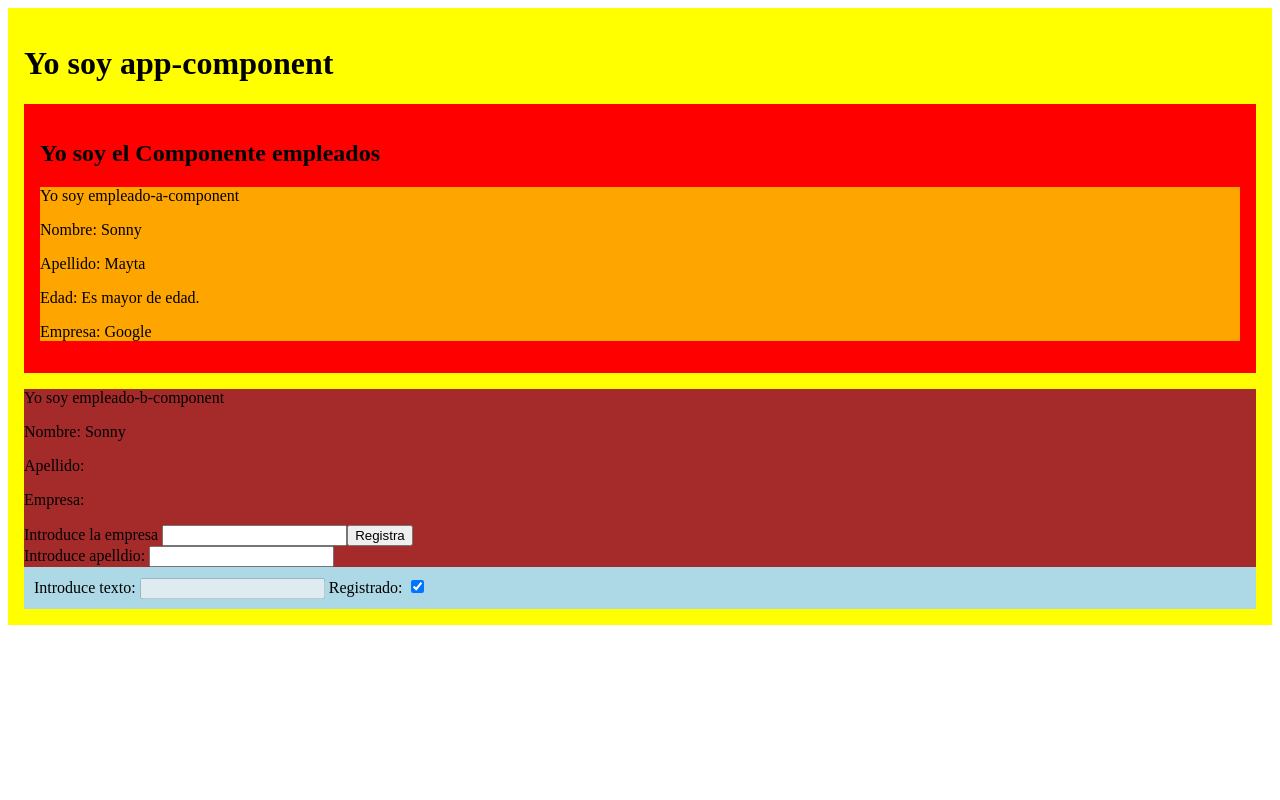
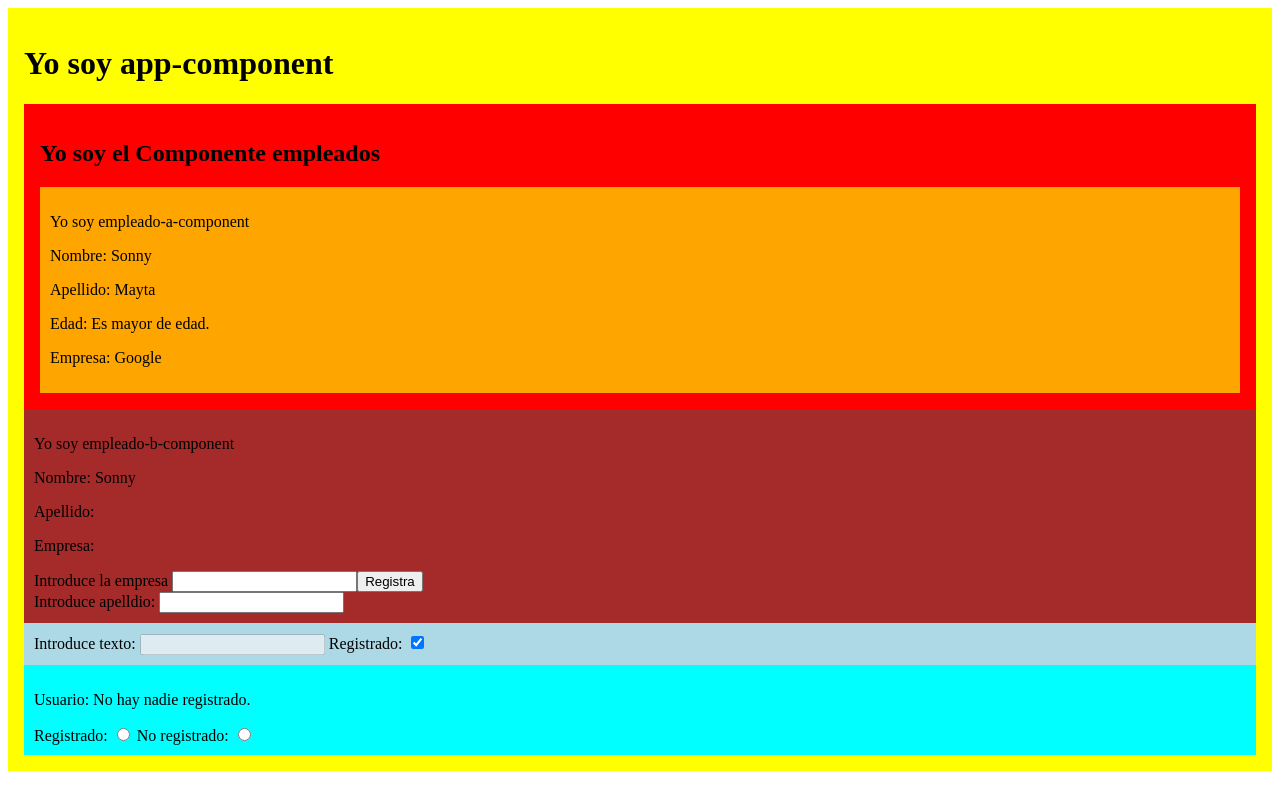
Before and after one commit to sonnymayta/Angular, an Angular app: page / in a window 1280 px wide. Built offline with nearby package versions, Linux system fonts and the light colour scheme.

Commit message:
Event binding

```diff
--- a/src/app/app.component.html
+++ b/src/app/app.component.html
@@ -3,4 +3,5 @@
   <app-empleados></app-empleados>
   <app-empleado-b></app-empleado-b>
   <app-empleado-c></app-empleado-c>
+  <app-empleado-d></app-empleado-d>
 </div>
--- a/src/app/app.component.ts
+++ b/src/app/app.component.ts
@@ -4,13 +4,14 @@ import { RouterOutlet } from '@angular/router';
 import { EmpleadosComponent } from "./empleados/empleados.component";
 import { EmpleadoBComponent } from "./empleado-b/empleado-b.component";
 import { EmpleadoCComponent } from "./empleado-c/empleado-c.component";
+import { EmpleadoDComponent } from "./empleado-d/empleado-d.component";
 
 @Component({
     selector: 'app-root',
     standalone: true,
     templateUrl: './app.component.html',
     styleUrl: './app.component.css',
-    imports: [CommonModule, RouterOutlet, EmpleadosComponent, EmpleadoBComponent, EmpleadoCComponent]
+    imports: [CommonModule, RouterOutlet, EmpleadosComponent, EmpleadoBComponent, EmpleadoCComponent, EmpleadoDComponent]
 })
 export class AppComponent {
   title = 'Conceptos';
--- a/src/app/empleado-a/empleado-a.component.css
+++ b/src/app/empleado-a/empleado-a.component.css
@@ -1,3 +1,4 @@
 div {
   background-color: orange;
+  padding: 10px;
 }
--- a/src/app/empleado-b/empleado-b.component.css
+++ b/src/app/empleado-b/empleado-b.component.css
@@ -1,3 +1,4 @@
 div {
   background-color: brown;
+  padding: 10px;
 }
--- a/src/app/empleado-c/empleado-c.component.html
+++ b/src/app/empleado-c/empleado-c.component.html
@@ -1,4 +1,5 @@
 <div>
+  <!-- Uso del property binding -->
   Introduce texto: <input type="text" [disabled]="HabilitaTexto">
   Registrado: <input type="checkbox" id="registro" [checked]="UsuarioRegistrado">
   {{ getRegistroUsuario() }}
--- /dev/null
+++ b/src/app/empleado-d/empleado-d.component.css
@@ -0,0 +1,4 @@
+div {
+  background-color: aqua;
+  padding: 10px;
+}
--- /dev/null
+++ b/src/app/empleado-d/empleado-d.component.html
@@ -0,0 +1,6 @@
+<div>
+  <p>Usuario: {{ TextoRegistro }}</p>
+  <!-- Estado del usuario: <input type="checkbox" [checked]="EstadoUsuario" (click)="setUsuarioRegistrado()"> -->
+  Registrado: <input type="radio" name="radioRegistro" value="si" (click)="setUsuarioRegistrado($event)">
+  No registrado: <input type="radio" name="radioRegistro" value="no" (click)="setUsuarioRegistrado($event)">
+</div>
--- /dev/null
+++ b/src/app/empleado-d/empleado-d.component.ts
@@ -0,0 +1,29 @@
+import { Component } from '@angular/core';
+
+@Component({
+  selector: 'app-empleado-d',
+  standalone: true,
+  imports: [],
+  templateUrl: './empleado-d.component.html',
+  styleUrl: './empleado-d.component.css'
+})
+export class EmpleadoDComponent {
+  EstadoUsuario: boolean = false;
+  TextoRegistro: string = "No hay nadie registrado.";
+
+  setUsuarioRegistrado(event: Event){
+    // alert("El usuario se acaba de registrar.");
+    if ((<HTMLInputElement>event.target).value == "si") {
+      this.TextoRegistro = "El ususario se ha registrado.";
+    }
+    else {
+      this.TextoRegistro = "El ususario no se ha registrado.";
+    }
+
+  }
+
+  // setUsuarioNoRegistrado(){
+  //   // alert("El usuario se acaba de registrar.");
+  //   this.TextoRegistro = "El ususario no se ha registrado.";
+  // }
+}
```
Also changed, not shown: 1 other file (tests, documents, lock files or other folders).
